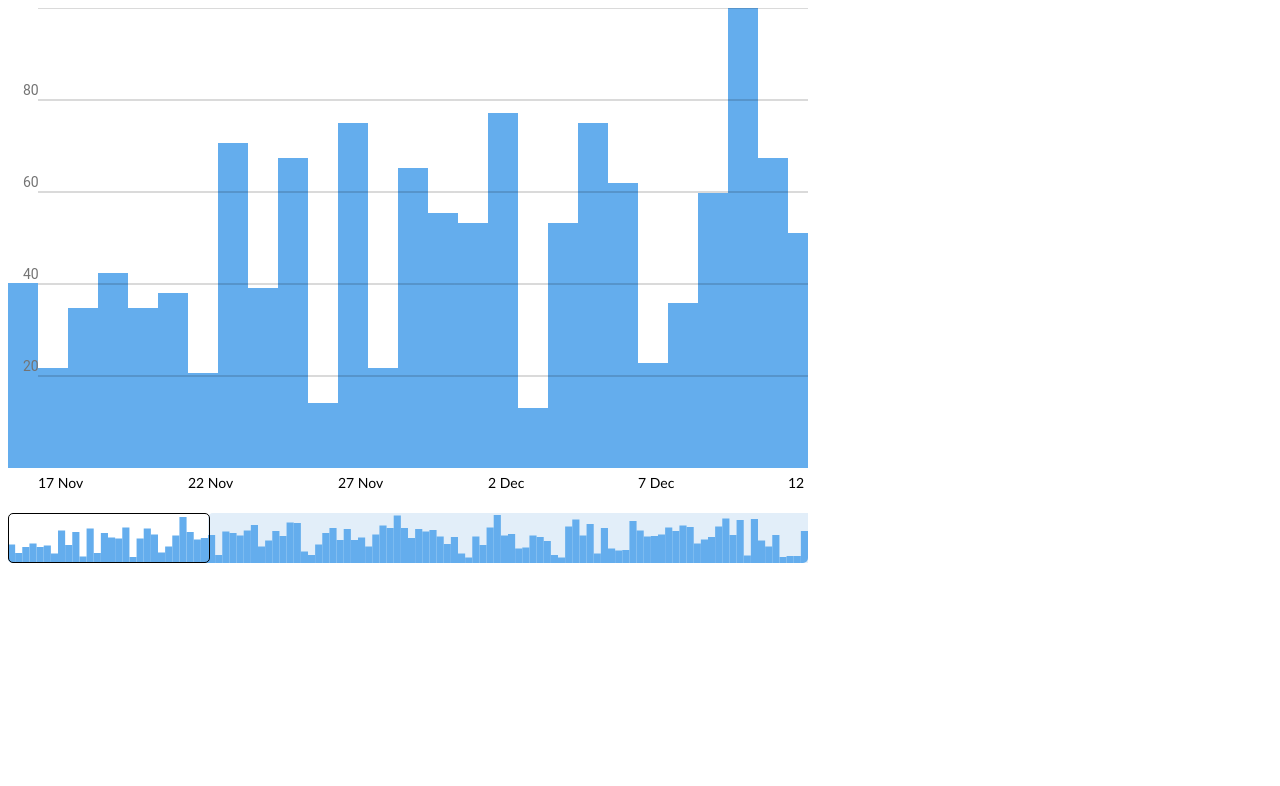
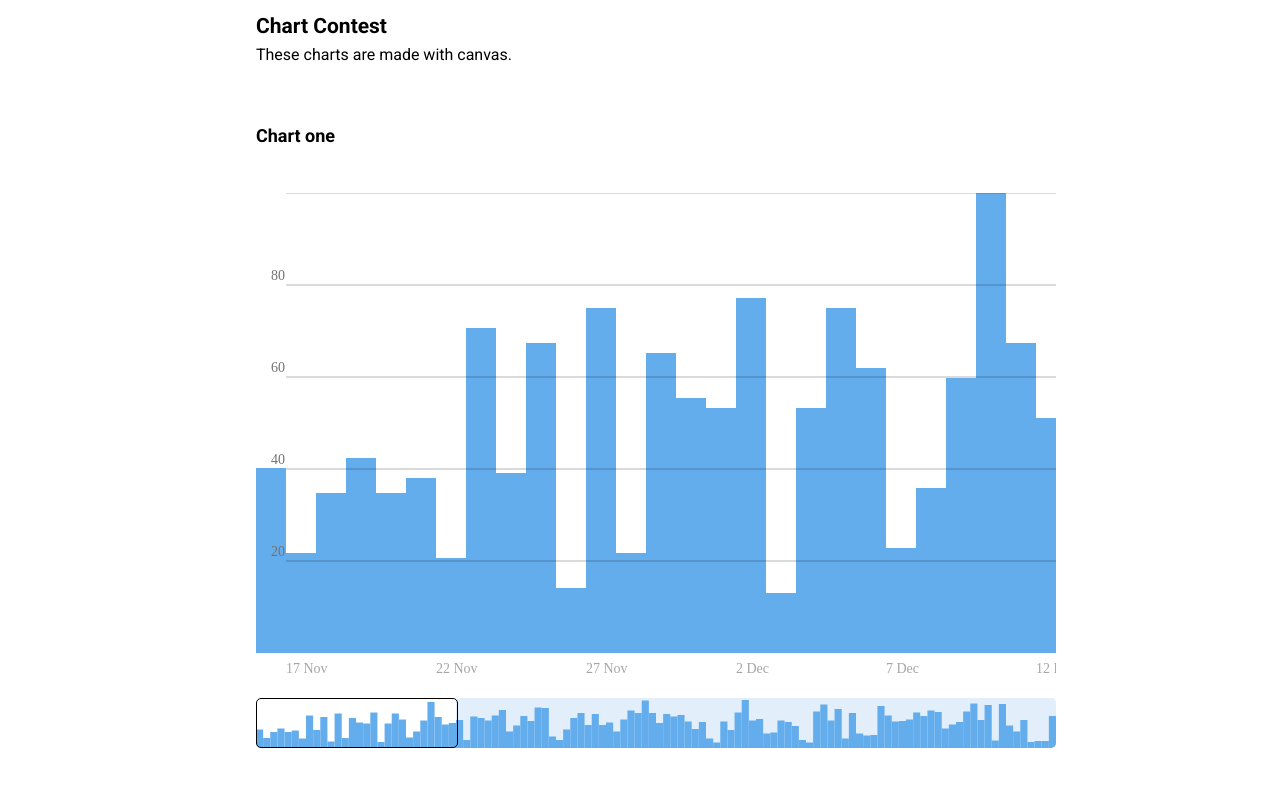
Before and after one commit to skainetslava/tg-chart, a Svelte app: page / in a window 1280 px wide. Shown: the top 786 px of the page. Built offline with nearby package versions, Linux system fonts and the light colour scheme.

Commit message:
refactoring

```diff
--- a/public/global.css
+++ b/public/global.css
@@ -1,62 +1,47 @@
-html, body {
-	position: relative;
-	width: 100%;
-	height: 100%;
+html, body, div, span, applet, object, iframe,
+h1, h2, h3, h4, h5, h6, p, blockquote, pre,
+a, abbr, acronym, address, big, cite, code,
+del, dfn, em, img, ins, kbd, q, s, samp,
+small, strike, strong, sub, sup, tt, var,
+b, u, i, center,
+dl, dt, dd, ol, ul, li,
+fieldset, form, label, legend,
+table, caption, tbody, tfoot, thead, tr, th, td,
+article, aside, canvas, details, embed,
+figure, figcaption, footer, header, hgroup,
+menu, nav, output, ruby, section, summary,
+time, mark, audio, video {
+	margin: 0;
+	padding: 0;
+	border: 0;
+	font-size: 100%;
+	font: inherit;
+	vertical-align: baseline;
+}
+/* HTML5 display-role reset for older browsers */
+article, aside, details, figcaption, figure,
+footer, header, hgroup, menu, nav, section {
+	display: block;
+}
+body {
+	line-height: 1;
+}
+ol, ul {
+	list-style: none;
+}
+blockquote, q {
+	quotes: none;
+}
+blockquote:before, blockquote:after,
+q:before, q:after {
+	content: '';
+	content: none;
+}
+table {
+	border-collapse: collapse;
+	border-spacing: 0;
 }
 
-body {
-	color: #333;
-	margin: 0;
-	padding: 8px;
-	box-sizing: border-box;
-	font-family: -apple-system, BlinkMacSystemFont, "Segoe UI", Roboto, Oxygen-Sans, Ubuntu, Cantarell, "Helvetica Neue", sans-serif;
+html {
+	font-size: 16px;
 }
-
-a {
-	color: rgb(0,100,200);
-	text-decoration: none;
-}
-
-a:hover {
-	text-decoration: underline;
-}
-
-a:visited {
-	color: rgb(0,80,160);
-}
-
-label {
-	display: block;
-}
-
-input, button, select, textarea {
-	font-family: inherit;
-	font-size: inherit;
-	padding: 0.4em;
-	margin: 0 0 0.5em 0;
-	box-sizing: border-box;
-	border: 1px solid #ccc;
-	border-radius: 2px;
-}
-
-input:disabled {
-	color: #ccc;
-}
-
-input[type="range"] {
-	height: 0;
-}
-
-button {
-	color: #333;
-	background-color: #f4f4f4;
-	outline: none;
-}
-
-button:active {
-	background-color: #ddd;
-}
-
-button:focus {
-	border-color: #666;
-}
--- a/public/index.html
+++ b/public/index.html
@@ -8,7 +8,7 @@
 
 	<link rel='stylesheet' href='/global.css'>
 	<link rel='stylesheet' href='/bundle.css'>
-
+	<link href="https://fonts.googleapis.com/css?family=Roboto:400,500,700" rel="stylesheet">
 	<script defer src='/bundle.js'></script>
 </head>
 
--- a/src/App.svelte
+++ b/src/App.svelte
@@ -4,9 +4,32 @@
 
 <style>
   :global(html) {
-    font-family: "Trebuchet MS", "Lucida Sans Unicode", "Lucida Grande",
-      "Lucida Sans", Arial, sans-serif;
+    font-family: "Roboto", Arial, sans-serif;
+  }
+  .app {
+    position: relative;
+    display: flex;
+    flex-direction: column;
+    padding: 16px 20%;
+  }
+  .describe {
+    margin-bottom: 64px;
+  }
+  h3 {
+    font-size: 21px;
+    font-weight: 600;
+    margin-bottom: 10px;
+  }
+
+  p {
+    font-size: 16px;
   }
 </style>
 
-<Chart />
+<div class="app">
+  <div class="describe">
+    <h3>Chart Contest</h3>
+    <p>These charts are made with canvas.</p>
+  </div>
+  <Chart />
+</div>
--- a/src/components/chart.svelte
+++ b/src/components/chart.svelte
@@ -1,31 +1,32 @@
 <script>
-  import { onMount } from "svelte";
+  import { onMount, afterUpdate } from "svelte";
   import { data } from "../data.js";
+  import { ratio } from "../store/stats.js";
   import { formateDate } from "../utils/formateDate.js";
   import Map from "./map.svelte";
 
-  let canvas;
-  let tooltip;
+  let canvasRef;
+  let chartRef;
 
   const xData = data.columns[0].slice(1);
   const yData = data.columns[1].slice(1);
+  const widthColumn = 30;
+  const widthCanvas = xData.length * widthColumn;
 
-  let columns = [];
+  let tooltip;
   let limit = 0;
   let currentPositionX = 0;
   let initialPositionX = 0;
   let isMouseDown = false;
+  let positionXMap = 0;
+  let offset = 0;
+  let currentColumn;
 
-  $: {
-    columns = [];
-    for (let i = 0; i < xData.length; i++) {
-      columns = [...columns, i * 30 + currentPositionX];
-    }
-  }
+  $: columns = xData.map((val, i) => i * widthColumn + currentPositionX);
 
   onMount(() => {
-    if (canvas.getContext) {
-      const ctx = canvas.getContext("2d");
+    if (canvasRef.getContext) {
+      const ctx = canvasRef.getContext("2d");
       drawRectangle(ctx);
       drawAxis(ctx);
       drawTextX(ctx);
@@ -33,10 +34,19 @@
     }
   });
 
+  afterUpdate(() => {
+    offset = chartRef.offsetLeft;
+  });
+
   const drawRectangle = ctx => {
     for (let i = 0; i < xData.length; i++) {
       ctx.fillStyle = "#64aded";
-      ctx.fillRect(i * 30, 500 - yData[i] * 5 - 40, 30, yData[i] * 5);
+      ctx.fillRect(
+        i * widthColumn,
+        500 - yData[i] * 5 - 40,
+        widthColumn,
+        yData[i] * 5
+      );
     }
   };
 
@@ -45,19 +55,20 @@
       ctx.fillStyle = "#EAEBF3";
       ctx.lineWidth = 0.3;
       ctx.beginPath();
-      ctx.moveTo(30, 92 * i);
-      ctx.lineTo(xData.length * 30, 92 * i);
+      ctx.moveTo(widthColumn, 92 * i);
+      ctx.lineTo(widthCanvas, 92 * i);
       ctx.stroke();
     }
   };
 
   const drawTextX = ctx => {
-    ctx.fillStyle = "black";
+    ctx.fillStyle = "#a6a6a6";
     for (let i = 0; i < xData.length; i++) {
       if (i % 5 === 0) {
         const date = formateDate(xData[i], "short");
-        ctx.font = "14px Trebuchet MS";
-        ctx.fillText(date, 30 + i * 30, 480);
+        ctx.font = "14px Roboto";
+        ctx.we;
+        ctx.fillText(date, widthColumn * (i + 1), 480);
       }
     }
   };
@@ -72,19 +83,21 @@
   };
 
   const getLimitBorder = x => {
-    const index = findColumnIndex(x);
-    limit = columns[index] + 30;
+    if (!currentColumn || !isMouseDown) {
+      currentColumn = findColumnIndex(x);
+    }
+    limit = currentColumn * 30 + widthColumn + currentPositionX;
   };
 
   const findColumnIndex = x => {
+    const position = x - offset;
     return columns.findIndex(
-      (column, i) =>
-        column + 10 < x && (!columns[i + 1] || x < columns[i + 1] + 10)
+      (column, i) => column <= position && position <= columns[i + 1]
     );
   };
 
   const checkTooltipBorders = x => {
-    let rightX = x;
+    let rightX = x - offset;
 
     if (rightX < 100) {
       rightX = 100;
@@ -96,17 +109,29 @@
     return rightX;
   };
 
-  const renderTooltip = e => {
+  const updateDataTooltip = e => {
     const index = findColumnIndex(e.clientX);
     const dateColumn = formateDate(xData[index], "long");
     const viewsColumn = yData[index];
 
     tooltip = {
-      x: checkTooltipBorders(e.clientX),
-      y: e.clientY,
+      ...tooltip,
       date: dateColumn,
       views: viewsColumn
     };
+  };
+
+  const updatePositionTooltip = e => {
+    tooltip = {
+      ...tooltip,
+      x: checkTooltipBorders(e.clientX),
+      y: e.clientY
+    };
+  };
+
+  const renderTooltip = e => {
+    updateDataTooltip(e);
+    updatePositionTooltip(e);
   };
 
   const checkChartBorders = (x, translate, widthChart) => {
@@ -128,14 +153,17 @@
   const handleMouseMove = e => {
     if (isMouseDown) {
       const translate = -1 * (e.clientX - initialPositionX);
-      const invisibleWidth = xData.length * 30 - 800;
 
       currentPositionX = checkChartBorders(
         e.clientX,
         translate,
-        invisibleWidth
+        widthCanvas - 800
       );
-      renderTooltip({ clientX: e.clientX });
+
+      positionXMap = currentPositionX / $ratio;
+      updatePositionTooltip(e);
+    } else {
+      renderTooltip(e);
     }
     getLimitBorder(e.clientX);
   };
@@ -154,15 +182,19 @@
     renderTooltip(e);
   };
 
-  const moveSlider = ({ detail: { position } }) => {
-    currentPositionX = -position;
+  const moveSlider = ({ detail }) => {
+    currentPositionX = -detail.positionXMap * $ratio;
   };
 </script>
 
 <style>
-  :global(html) {
-    font-family: "Trebuchet MS", "Lucida Sans Unicode", "Lucida Grande",
-      "Lucida Sans", Arial, sans-serif;
+  .title {
+    margin-bottom: 48px;
+    font-weight: bold;
+    font-size: 18px;
+  }
+  .chart-one {
+    margin: 0 auto;
   }
   .chart {
     position: relative;
@@ -171,53 +203,45 @@
     overflow: hidden;
   }
 
-  .wrapper-left {
+  .chart:hover .wrapper {
+    opacity: 0.3;
+  }
+  .wrapper {
     position: absolute;
+    top: 0;
     height: 100%;
-    width: 800px;
-    left: 0;
-    top: 0;
+    width: 100%;
+    opacity: 0;
     background: white;
-    opacity: 0;
+    transition: opacity 0.3s;
   }
 
-  .chart:hover .wrapper-left {
-    opacity: 0.3;
-  }
-  .chart:hover .wrapper-right {
-    opacity: 0.3;
-  }
-  .wrapper-right {
-    position: absolute;
-    height: 100%;
-    top: 0;
-    background: white;
-    width: 100%;
-    opacity: 0;
-  }
-  .cnvs {
-    position: relative;
+  .left {
+    left: 0;
   }
   .tooltip {
     position: absolute;
-    padding: 8px;
+    padding: 8px 12px;
     background: #fff;
     box-shadow: 1px 1px 4px 0px rgba(0, 0, 0, 0);
     border: 1px solid rgb(238, 227, 227);
     border-radius: 10px;
   }
-
-  .text {
+  .date {
+    line-height: 1.5em;
     font-weight: 600;
   }
-  p {
-    margin: 0;
-    padding: 0;
+  .views {
+    font-weight: 600;
+    color: #64aded;
   }
 </style>
 
+<div class="chart-one">
+  <p class="title">Chart one</p>
   <div
     class="chart"
+    bind:this={chartRef}
     on:mousemove={handleMouseMove}
     on:mousedown={handleMouseDown}
     on:mouseleave={handleMouseLeave}
@@ -225,23 +249,33 @@
     style={isMouseDown ? 'cursor: grabbing' : 'cursor: grab'}>
 
     <canvas
-    bind:this={canvas}
-    on:mouseenter={handleMouseEnter}
+      bind:this={canvasRef}
+      on:mouseover={handleMouseEnter}
       class="cnvs"
-    width={xData.length * 30}
+      width={widthCanvas}
       height="504px"
       style="transform: translateX({currentPositionX}px);" />
 
-  <div class="wrapper-left" style="transform: translateX({limit}px);" />
+    <div class="wrapper left" style="transform: translateX({limit}px);" />
     <div
-    class="wrapper-right"
-    style="transform: translateX({limit - 30 - 800}px);" />
+      class="wrapper right"
+      style="transform: translateX({limit - widthColumn - 800}px);" />
 
     {#if tooltip}
       <div class="tooltip" style="top: 50px; left: {tooltip.x - 65}px">
-      <p class="text">{tooltip.date}</p>
-      <p>Views: {tooltip.views}</p>
+        <p class="date">{tooltip.date}</p>
+        <p>
+          Views:
+          <span class="views">{tooltip.views}</span>
+        </p>
       </div>
     {/if}
   </div>
-<Map positionChart={currentPositionX} on:move={moveSlider} />
+
+  <Map
+    positionChart={positionXMap}
+    on:move={moveSlider}
+    columnChart={widthColumn}
+    {xData}
+    {yData} />
+</div>
--- a/src/components/map.svelte
+++ b/src/components/map.svelte
@@ -1,29 +1,40 @@
 <script>
-  import { onMount, createEventDispatcher } from "svelte";
+  import { onMount, afterUpdate, createEventDispatcher } from "svelte";
   import { data } from "../data.js";
+  import { ratio } from "../store/stats.js";
 
   const dispatch = createEventDispatcher();
 
   export let positionChart;
-  let canvas;
+  export let columnChart;
+  export let xData;
+  export let yData;
 
-  const xData = data.columns[0].slice(1);
-  const yData = data.columns[1].slice(1);
+  let canvasRef;
+  let mapRef;
+
+  const widthColumn = 800 / xData.length;
 
   let isMouseDown = false;
-  let initialPositionX = 0;
+  let offset = 0;
 
   $: currentPositionX = -positionChart;
 
   onMount(() => {
-    if (canvas.getContext) {
-      const ctx = canvas.getContext("2d");
-      drawRectangle(ctx);
+    if (!canvasRef.getContext) {
+      return null;
     }
+  ratio.update(() => columnChart / widthColumn);
+
+    const ctx = canvasRef.getContext("2d");
+    drawRectangle(ctx);
+  });
+
+  afterUpdate(() => {
+    offset = mapRef.offsetLeft;
   });
 
   const drawRectangle = ctx => {
-    const widthColumn = 800 / xData.length;
     for (let i = 0; i < xData.length; i++) {
       const heightColumn = yData[i] * 0.5;
       ctx.fillStyle = "#64aded";
@@ -37,30 +48,52 @@
   };
 
   const checkChartBorders = x => {
-    let position = x;
+    let position = x - offset;
 
-    if (x <= 0) {
+    if (position <= 0) {
       return 0;
     }
-    if (x >= 700) {
-      return 697;
+    if (position >= 600) {
+      return 600;
     }
 
     return position;
   };
 
   const handleMouseMove = e => {
-    if (isMouseDown) {
-      currentPositionX = checkChartBorders(e.clientX - 50);
-      dispatch("move", { position: currentPositionX });
+    if (!isMouseDown) {
+      return;
     }
-  };
 
-  const handleMouseDown = e => {
-    initialPositionX = e.clientX;
-    isMouseDown = true;
+    currentPositionX = checkChartBorders(e.clientX - 50);
+    ratio.update(() => 30 / widthColumn);
+    dispatch("move", { positionXMap: currentPositionX });
   };
 </script>
+
+<div
+  class="map-wrapper"
+  bind:this={mapRef}
+  on:mousemove={handleMouseMove}
+  on:mousedown={() => (isMouseDown = true)}
+  on:mouseenter={() => (isMouseDown = false)}
+  on:mouseup={() => (isMouseDown = false)}>
+
+  <div
+    class="mask right"
+    style="transform: translateX({currentPositionX + 200}px); width: {800 - 200 - currentPositionX}px" />
+  <div
+    class="mask left"
+    style="transform: translateX({currentPositionX - 800}px);" />
+  <div class="handle" style="transform: translateX({currentPositionX}px);" />
+
+  <canvas
+    bind:this={canvasRef}
+    class="map"
+    width="800px"
+    height="50px"
+    style="transform: translateX(0px);" />
+</div>
 
 <style>
   .map-wrapper {
@@ -96,26 +129,3 @@
     cursor: grab;
   }
 </style>
-
-<div
-  class="map-wrapper"
-  on:mousemove={handleMouseMove}
-  on:mousedown={handleMouseDown}
-  on:mouseenter={() => (isMouseDown = false)}
-  on:mouseup={() => (isMouseDown = false)}>
-
-  <div
-    class="mask right"
-    style="transform: translateX({currentPositionX + 200}px); width: {800 - currentPositionX}px" />
-  <div
-    class="mask left"
-    style="transform: translateX({currentPositionX - 800}px);" />
-  <div class="handle" style="transform: translateX({currentPositionX}px);" />
-
-  <canvas
-    bind:this={canvas}
-    class="map"
-    width="800px"
-    height="50px"
-    style="transform: translateX(0px);" />
-</div>
--- /dev/null
+++ b/src/store/stats.js
@@ -0,0 +1,3 @@
+import { writable } from 'svelte/store';
+
+export const ratio = writable(0);
```
Lines whose indentation alone changed are shown as unchanged.
